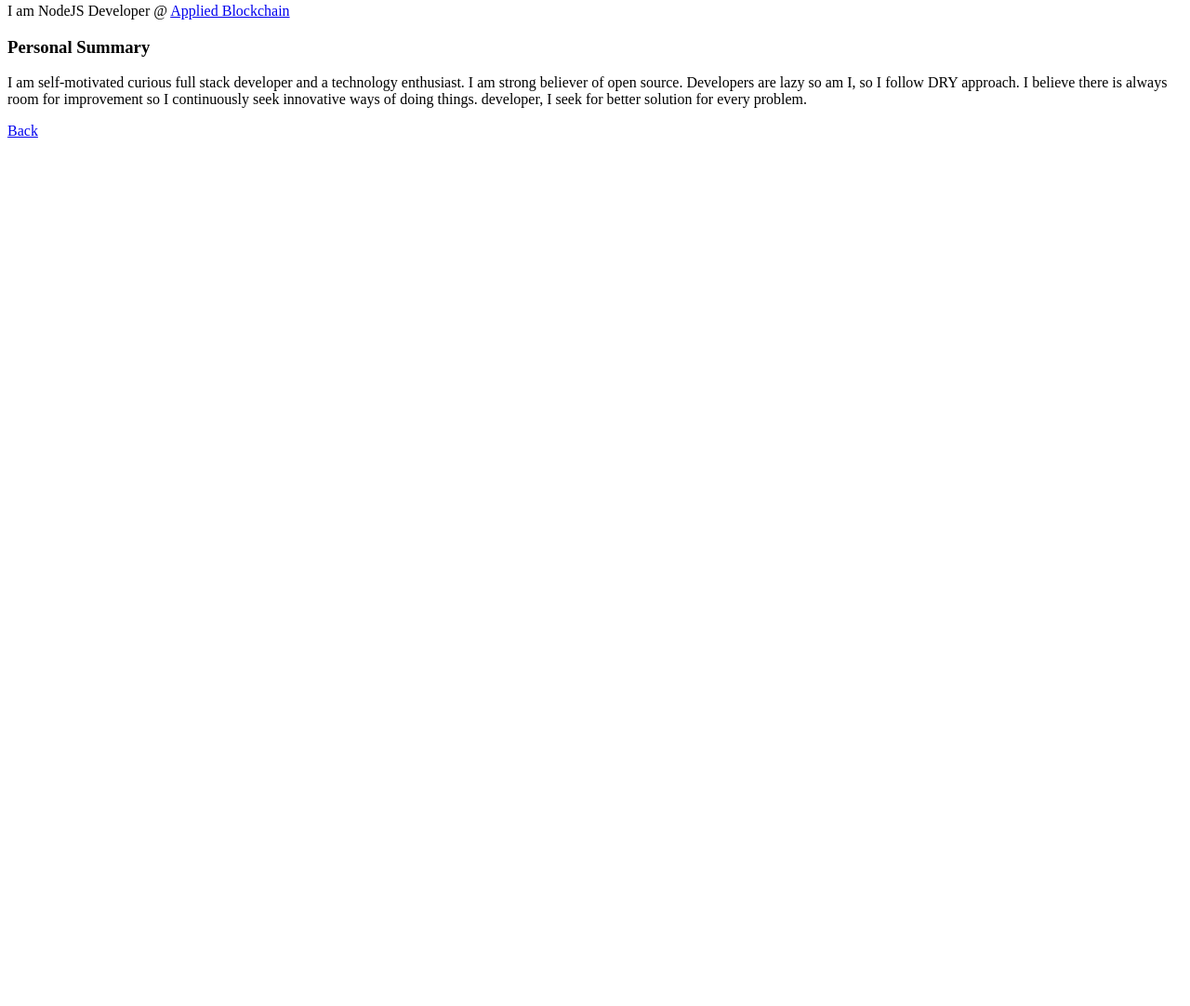
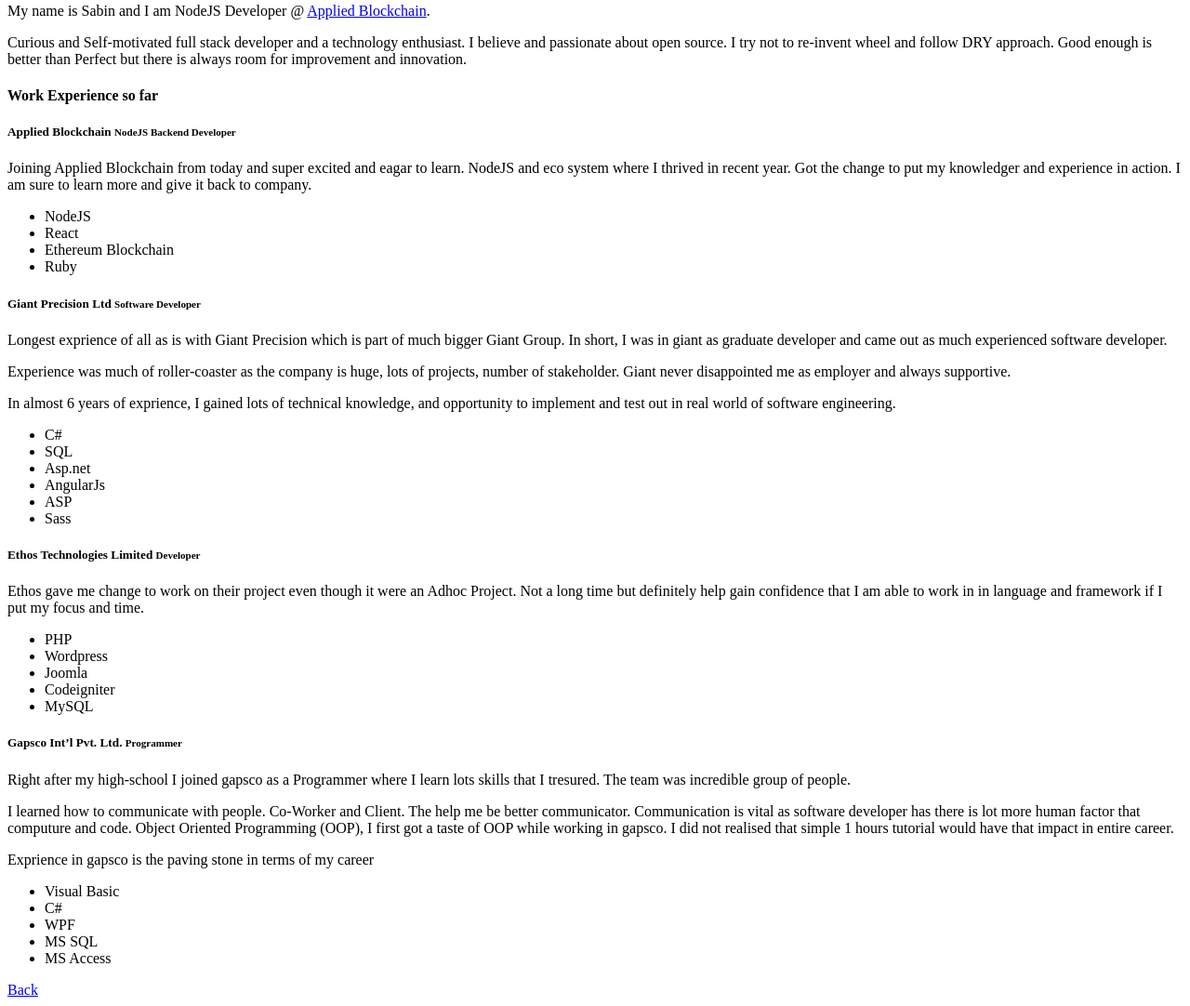
Before and after one commit to ayrbox/beans.ayrbox.com, a Gatsby site: page /aboutme in a window 1280 px wide. Shown: the part 77-1159 px from the top of the page at 93% size. Before the commit the page ends 800 px from the top, so only its background shows below. Built offline with nearby package versions, Linux system fonts and the light colour scheme; Gatsby itself is replaced by a stand-in of ours.

Commit message:
upate about me page

```diff
--- a/src/pages/aboutme.js
+++ b/src/pages/aboutme.js
@@ -5,18 +5,103 @@
   <div>
     <h1>About me</h1>
     <p>
-      I am NodeJS Developer @{" "}
-      <a href="https://appliedblockchain.com/">Applied Blockchain</a>
+      My name is Sabin and I am NodeJS Developer @{" "}
+      <a href="https://appliedblockchain.com/">Applied Blockchain</a>.
+    </p>
+    <p>
+      Curious and Self-motivated full stack developer and a technology
+      enthusiast. I believe and passionate about open source. I try not to
+      re-invent wheel and follow DRY approach. Good enough is better than
+      Perfect but there is always room for improvement and innovation.
     </p>
 
-    <h3 className="mb-3 mt-5">Personal Summary</h3>
+    <h4>Work Experience so far</h4>
+
+    <h5>
+      Applied Blockchain <small>NodeJS Backend Developer</small>
+    </h5>
     <p>
-      I am self-motivated curious full stack developer and a technology
-      enthusiast. I am strong believer of open source. Developers are lazy so am
-      I, so I follow DRY approach. I believe there is always room for
-      improvement so I continuously seek innovative ways of doing things.
-      developer, I seek for better solution for every problem.
+      Joining Applied Blockchain from today and super excited and eagar to
+      learn. NodeJS and eco system where I thrived in recent year. Got the
+      change to put my knowledger and experience in action. I am sure to learn
+      more and give it back to company.
     </p>
+    <ul>
+      <li>NodeJS</li>
+      <li>React</li>
+      <li>Ethereum Blockchain</li>
+      <li>Ruby</li>
+    </ul>
+    <h5>
+      Giant Precision Ltd <small>Software Developer</small>
+    </h5>
+    <p>
+      Longest exprience of all as is with Giant Precision which is part of much
+      bigger Giant Group. In short, I was in giant as graduate developer and
+      came out as much experienced software developer.
+    </p>
+
+    <p>
+      Experience was much of roller-coaster as the company is huge, lots of
+      projects, number of stakeholder. Giant never disappointed me as employer
+      and always supportive.
+    </p>
+    <p>
+      In almost 6 years of exprience, I gained lots of technical knowledge, and
+      opportunity to implement and test out in real world of software
+      engineering.
+    </p>
+    <ul>
+      <li>C#</li>
+      <li>SQL</li>
+      <li>Asp.net</li>
+      <li>AngularJs</li>
+      <li>ASP</li>
+      <li>Sass</li>
+    </ul>
+    <h5>
+      Ethos Technologies Limited <small>Developer</small>
+    </h5>
+    <p>
+      Ethos gave me change to work on their project even though it were an Adhoc
+      Project. Not a long time but definitely help gain confidence that I am
+      able to work in in language and framework if I put my focus and time.
+    </p>
+    <ul>
+      <li>PHP</li>
+      <li>Wordpress</li>
+      <li>Joomla</li>
+      <li>Codeigniter</li>
+      <li>MySQL</li>
+    </ul>
+
+    <h5>
+      Gapsco Int’l Pvt. Ltd. <small>Programmer</small>
+    </h5>
+    <p>
+      Right after my high-school I joined gapsco as a Programmer where I learn
+      lots skills that I tresured. The team was incredible group of people.
+    </p>
+    <p>
+      I learned how to communicate with people. Co-Worker and Client. The help
+      me be better communicator. Communication is vital as software developer
+      has there is lot more human factor that computure and code. Object
+      Oriented Programming (OOP), I first got a taste of OOP while working in
+      gapsco. I did not realised that simple 1 hours tutorial would have that
+      impact in entire career.
+    </p>
+    <p>Exprience in gapsco is the paving stone in terms of my career</p>
+
+    <ul>
+      <li>Visual Basic</li>
+      <li>C#</li>
+      <li>WPF</li>
+      <li>MS SQL</li>
+      <li>MS Access</li>
+    </ul>
+
+    {/* <h4>Skills</h4> */}
+
     <Link to="/">Back</Link>
   </div>
 );
```
Also changed, not shown: 1 other file.
